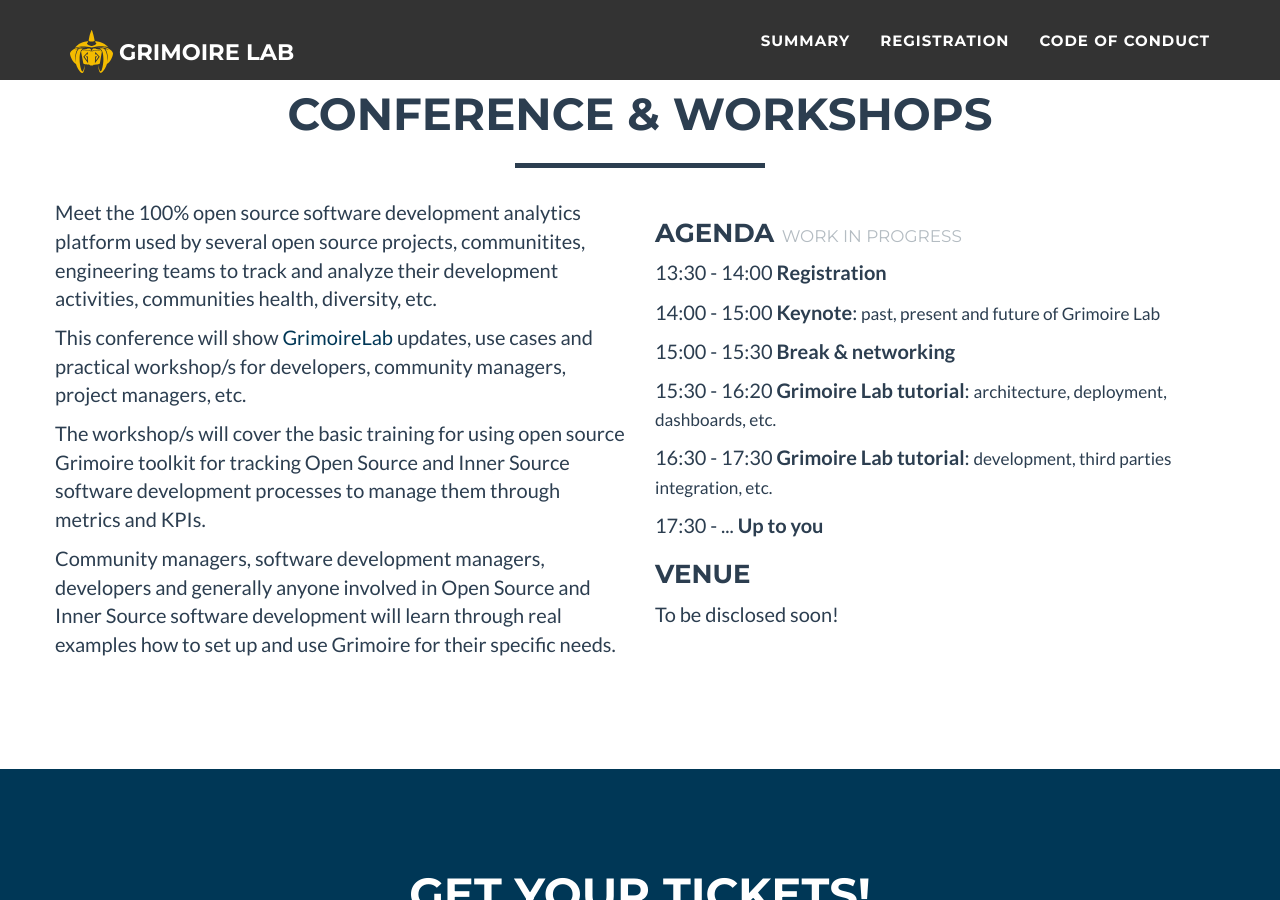
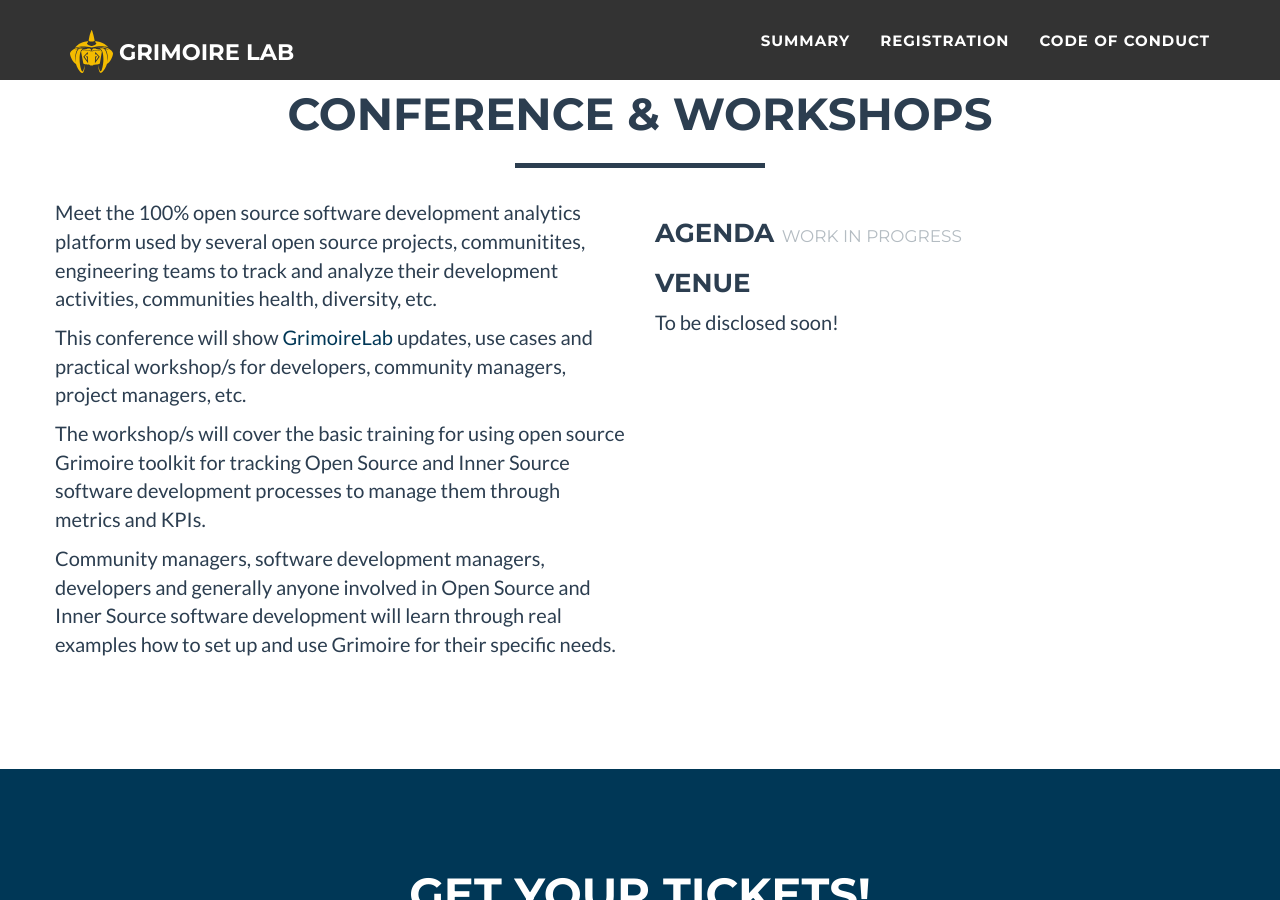
Before and after one commit to chaoss/grimoirelab, a Jekyll site: the page built from con.html, in a window 1280 px wide and 900 px high, scrolled down 446 px. Built offline with Jekyll 4.4.1, drawn with Linux system fonts in a browser that asks for light colours; nearby versions of some CDN libraries.

Commit message:
Removed conference agenda

```diff
--- a/con.html
+++ b/con.html
@@ -40,12 +40,14 @@
           </div>
           <div class="col-md-6">
             <h3>Agenda <small>work in progress</small></h3>
+<!--
             <p>13:30 - 14:00 <strong>Registration</strong></p>
             <p>14:00 - 15:00 <strong>Keynote</strong>: <small>past, present and future of Grimoire Lab</small></p>
             <p>15:00 - 15:30 <strong>Break &amp; networking</strong></p>
             <p>15:30 - 16:20 <strong>Grimoire Lab tutorial</strong>: <small>architecture, deployment, dashboards, etc.</small></p>
             <p>16:30 - 17:30 <strong>Grimoire Lab tutorial</strong>: <small>development, third parties integration, etc.</small></p>
-            <p>17:30 - ... <strong>Up to you</strong>
+            <p>17:30 - ... <strong>Up to you</strong></p>
+            -->
               <h3>Venue</h3>
               <p>To be disclosed soon!</p>
               </div>
```
